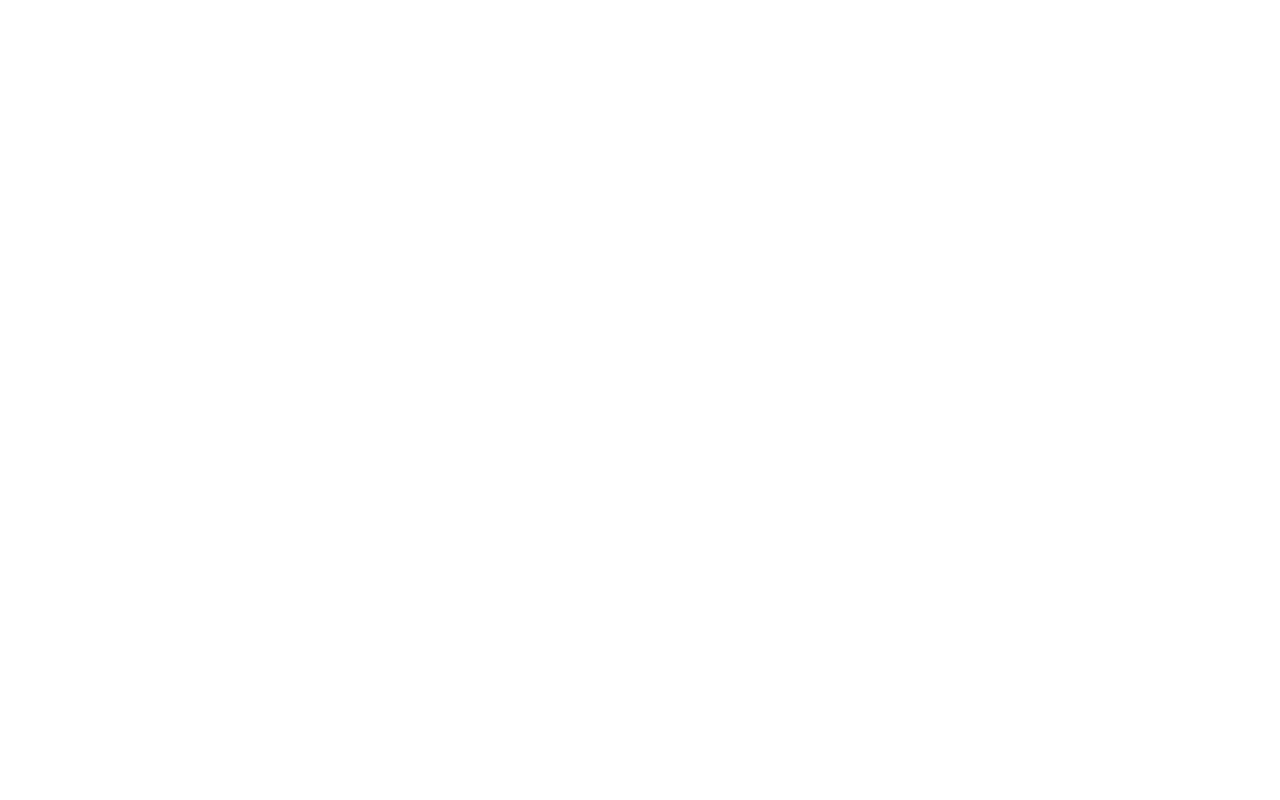
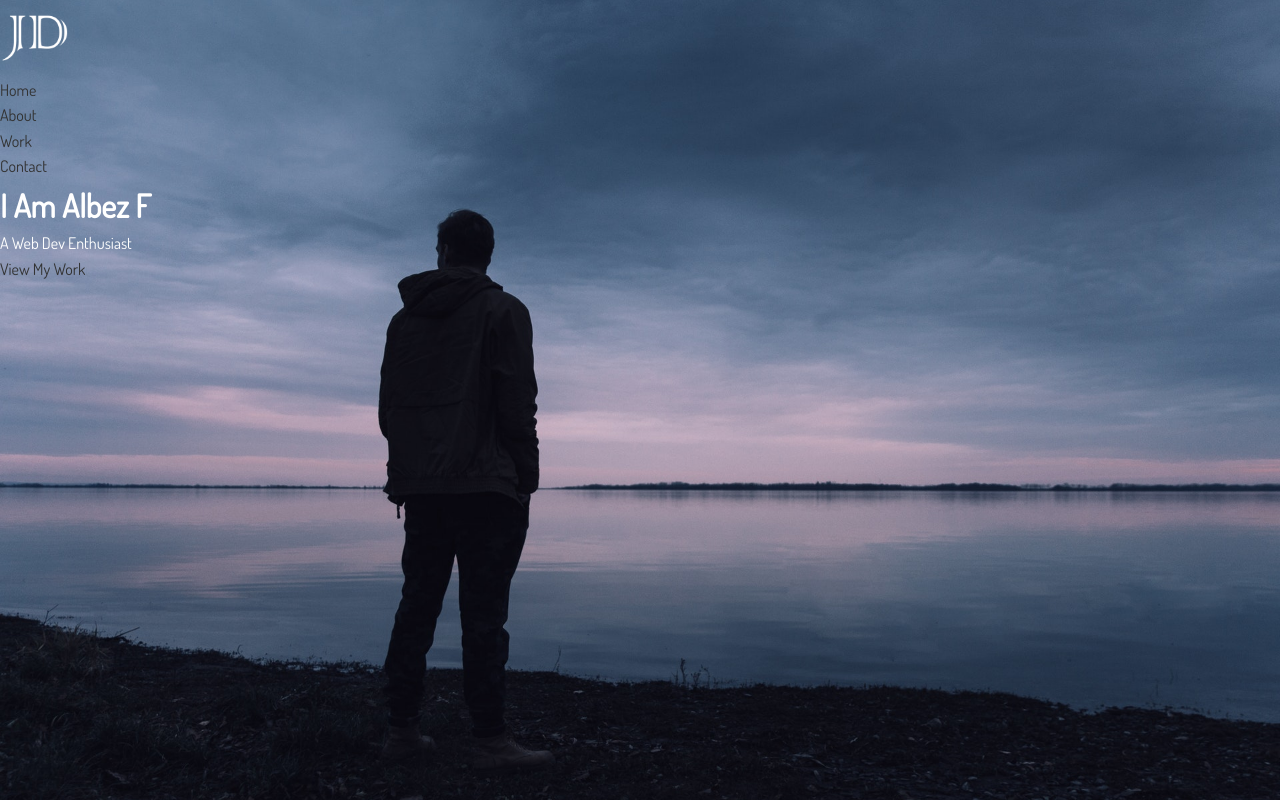
Before and after one commit to w3zeblamf/amfdev-project, a website: page dist/index.html in a window 1280 px wide. Drawn offline with Linux system fonts and the light colour scheme.

Commit message:
new file added

```diff
--- a/scss/_config.scss
+++ b/scss/_config.scss
@@ -1 +1,8 @@
 // Variables
+
+$website-width: 1280px;
+$main-color: #ffbc00;
+$light-color: #f4f4f4;
+$medium-color: #ccc;
+$dark-color: #333;
+$bg-image: url(/dist/img/showcase.jpg)
--- a/scss/main.scss
+++ b/scss/main.scss
@@ -0,0 +1,60 @@
+@import 'config';
+
+// General Styles
+
+* {
+  margin: 0;
+  padding: 0;
+}
+
+body {
+  font-family: 'Dosis', sans-serif;
+  line-height: 1.6;
+  background: fff;
+}
+
+a {
+  text-decoration: none;
+  color: $dark-color;
+}
+
+ul {
+  list-style: none;
+}
+
+h2, h3, h4 {
+  text-transform: uppercase;
+}
+
+
+img {
+  width: 100%;
+  //This keep images in their container..!
+}
+
+// Logo
+#logo {
+  width: 70px;
+  height: 70px;
+  //In case of using text not an image
+  color: #fff;
+  text-transform: uppercase;
+
+}
+
+// Main Nav
+
+
+//Header Style
+
+#header {
+  &-home {
+background: $bg-image no-repeat center right/cover;
+height: 100vh;
+color: #fff;
+  }
+
+  // &-inner {
+
+  // }
+}
```
Also changed, not shown: dist/css/main.css, dist/index.html.
